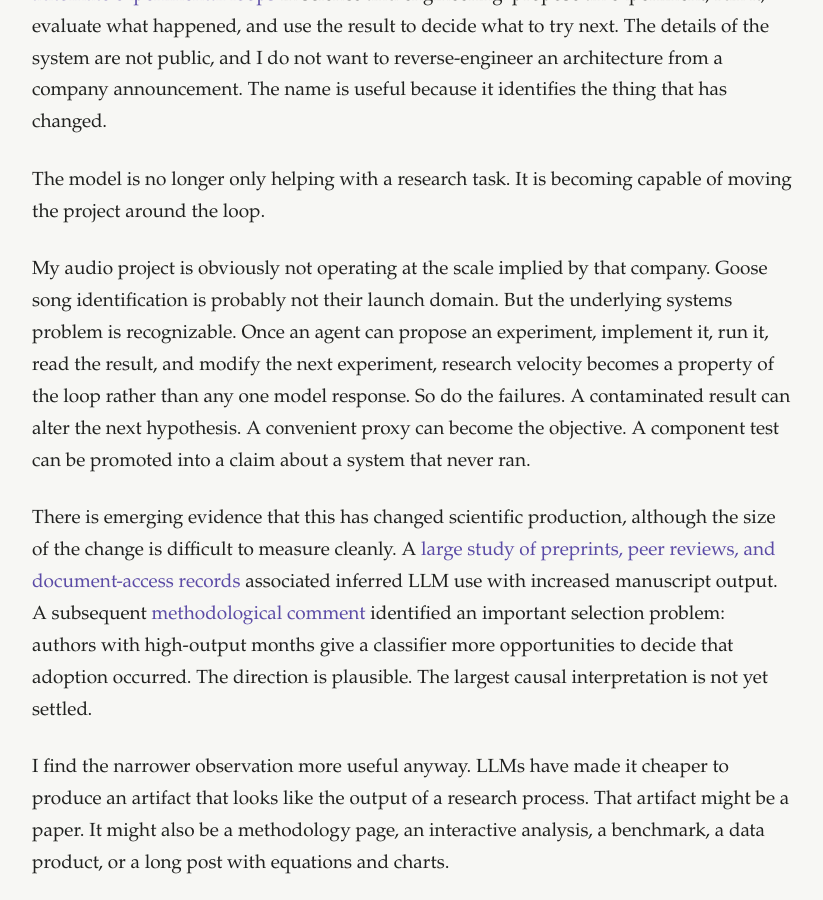
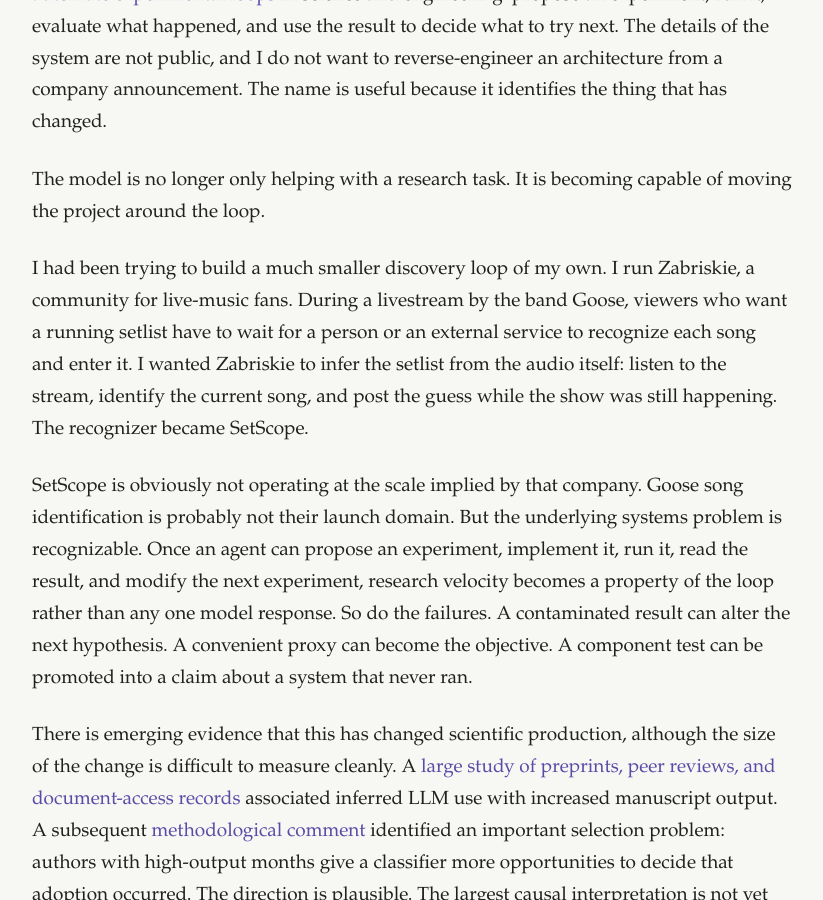
Before and after one commit to cmeiklejohn/cmeiklejohn.github.io, a Jekyll site: the page built from _posts/2026-08-15-science-at-llm-speed.markdown, in a window 1280 px wide and 900 px high, scrolled down 2856 px. Shown: the whole window, without its empty margins (228-1051 px from the left). Built offline with Jekyll 4.4.1, drawn with Linux system fonts in a browser that asks for light colours; some of the changed text lies outside the part shown.

Commit message:
Introduce SetScope before the research analogy

```diff
--- a/_posts/2026-08-15-science-at-llm-speed.markdown
+++ b/_posts/2026-08-15-science-at-llm-speed.markdown
@@ -49,7 +49,9 @@
 
 The model is no longer only helping with a research task. It is becoming capable of moving the project around the loop.
 
-My audio project is obviously not operating at the scale implied by that company. Goose song identification is probably not their launch domain. But the underlying systems problem is recognizable. Once an agent can propose an experiment, implement it, run it, read the result, and modify the next experiment, research velocity becomes a property of the loop rather than any one model response. So do the failures. A contaminated result can alter the next hypothesis. A convenient proxy can become the objective. A component test can be promoted into a claim about a system that never ran.
+I had been trying to build a much smaller discovery loop of my own. I run Zabriskie, a community for live-music fans. During a livestream by the band Goose, viewers who want a running setlist have to wait for a person or an external service to recognize each song and enter it. I wanted Zabriskie to infer the setlist from the audio itself: listen to the stream, identify the current song, and post the guess while the show was still happening. The recognizer became SetScope.
+
+SetScope is obviously not operating at the scale implied by that company. Goose song identification is probably not their launch domain. But the underlying systems problem is recognizable. Once an agent can propose an experiment, implement it, run it, read the result, and modify the next experiment, research velocity becomes a property of the loop rather than any one model response. So do the failures. A contaminated result can alter the next hypothesis. A convenient proxy can become the objective. A component test can be promoted into a claim about a system that never ran.
 
 There is emerging evidence that this has changed scientific production, although the size of the change is difficult to measure cleanly. A [large study of preprints, peer reviews, and document-access records](https://doi.org/10.1126/science.adw3000) associated inferred LLM use with increased manuscript output. A subsequent [methodological comment](https://arxiv.org/abs/2605.17979) identified an important selection problem: authors with high-output months give a classifier more opportunities to decide that adoption occurred. The direction is plausible. The largest causal interpretation is not yet settled.
 
@@ -99,9 +101,7 @@
 
 ## A small audio lab enters this moment
 
-I started the Zabriskie audio-research project with a practical question. I wanted a computer to listen to a live Goose show and identify the song while the show was happening, without waiting for an external setlist.
-
-I had years of labeled recordings. I had access to the usual audio features and increasingly capable embedding models. I also had an LLM agent that could write scanners, build manifests, generate features, train classifiers, run evaluations, analyze failures, and modify the live application. What had been an implausibly large solo project looked tractable.
+That practical feature became the Zabriskie audio-research project. I had years of labeled recordings, access to the usual audio features and increasingly capable embedding models, and an LLM agent that could write scanners, build manifests, generate features, train classifiers, run evaluations, analyze failures, and modify the live application. What had been an implausibly large solo project looked tractable.
 
 Then the corpus pulled the project sideways. The recordings seemed to offer a way to investigate harder questions about improvisation: whether musical features could identify when a performance left its composed structure, whether different forms of jamming had measurable signatures, and whether those signatures generalized across performances. Those questions were more interesting than simple song identification. They were also much harder to define.
 
```
